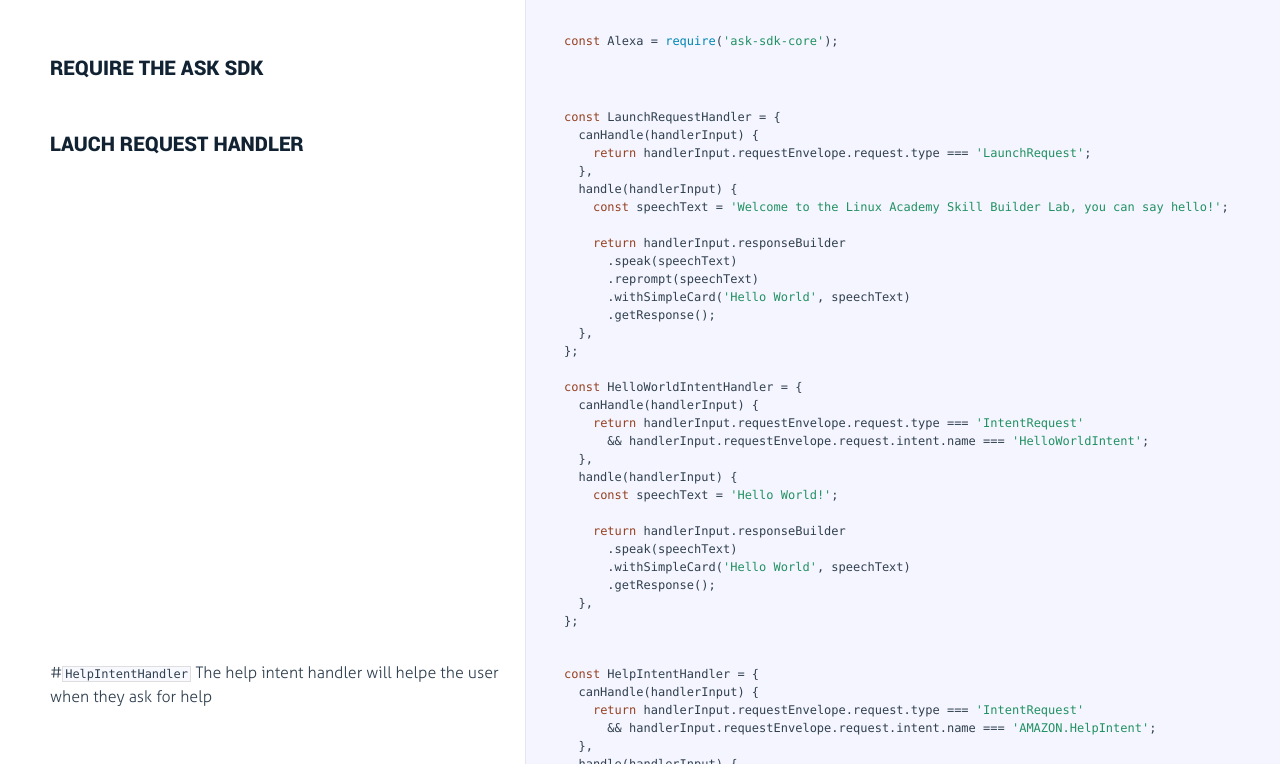
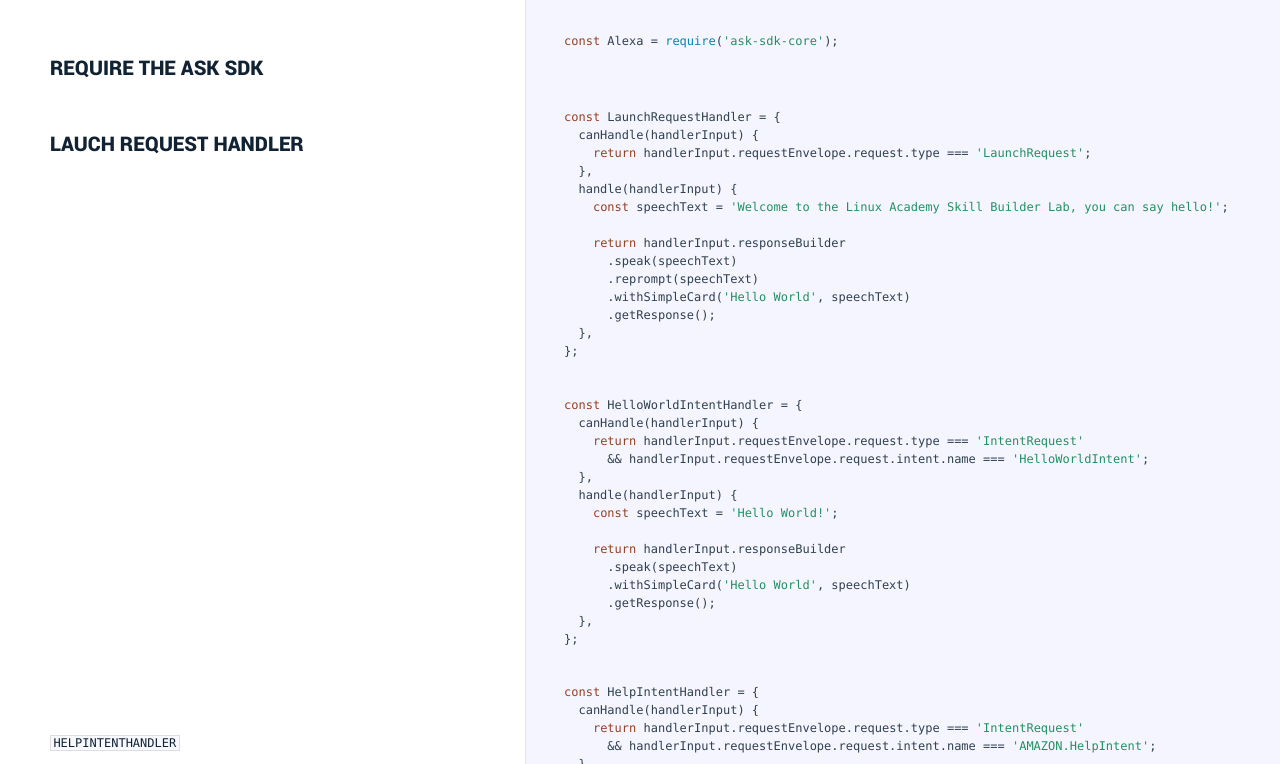
Before and after one commit to linuxacademy/content-alexa-skillbuilder, a plain HTML site: page docs/lambda/custom/index.html in a window 1280 px wide. Shown: the part 151-915 px from the top of the page. Drawn offline with Linux system fonts and the light colour scheme.

Commit message:
updatint documentation

```diff
--- a/docs/lambda/custom/index.html
+++ b/docs/lambda/custom/index.html
@@ -62,7 +62,8 @@
 
             </div>
 
-            <div class="content"><div class='highlight'><pre><span class="hljs-keyword">const</span> LaunchRequestHandler = {
+            <div class="content"><div class='highlight'><pre>
+<span class="hljs-keyword">const</span> LaunchRequestHandler = {
   canHandle(handlerInput) {
     <span class="hljs-keyword">return</span> handlerInput.requestEnvelope.request.type === <span class="hljs-string">'LaunchRequest'</span>;
   },
@@ -77,6 +78,9 @@
   },
 };
 
+            </div>
+
+            <div class="content"><div class='highlight'><pre>
 <span class="hljs-keyword">const</span> HelloWorldIntentHandler = {
   canHandle(handlerInput) {
     <span class="hljs-keyword">return</span> handlerInput.requestEnvelope.request.type === <span class="hljs-string">'IntentRequest'</span>
@@ -101,8 +105,8 @@
               <div class="pilwrap ">
                 <a class="pilcrow" href="#section-5">&#182;</a>
               </div>
-              <p>#<code>HelpIntentHandler</code>
-The help intent handler will helpe the user when they ask for help</p>
+              <h1 id="helpintenthandler"><code>HelpIntentHandler</code></h1>
+<p>The help intent handler will helpe the user when they ask for help</p>
 
             </div>
 
```
